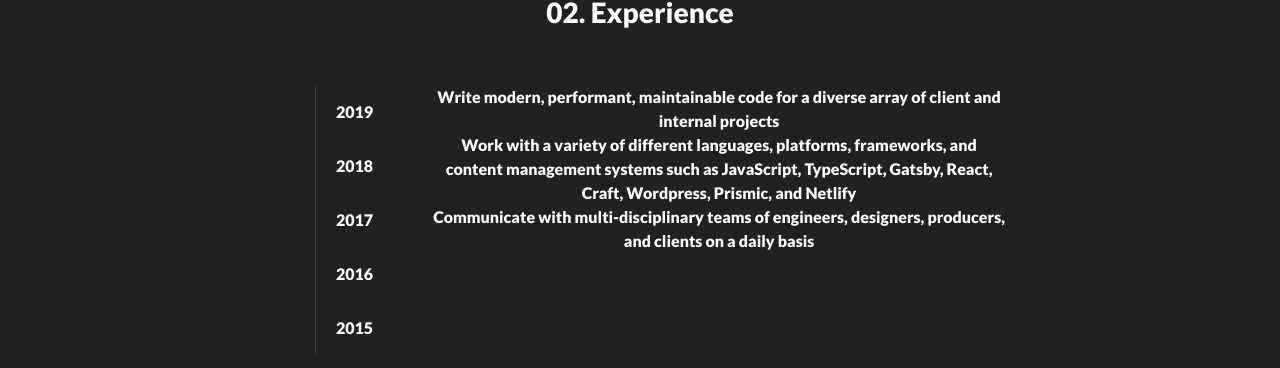
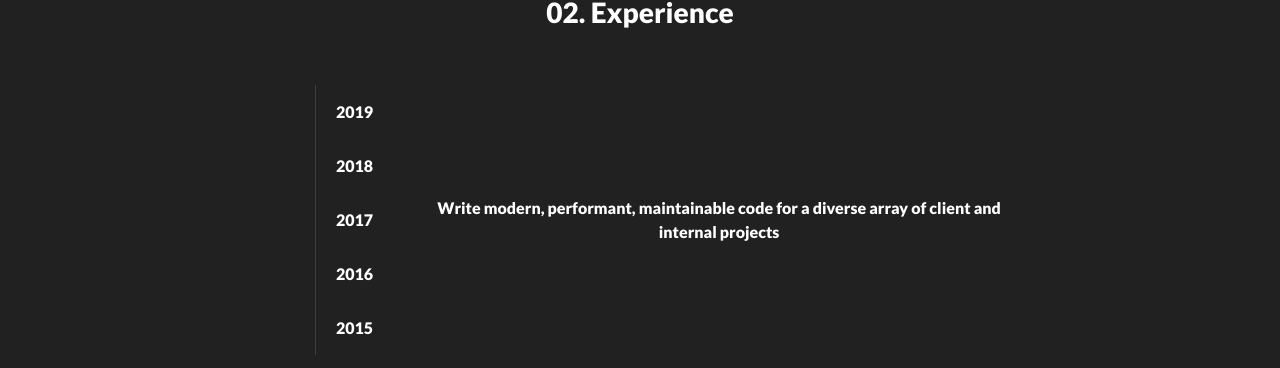
Before and after one commit to meddouribadis/my-react-resume, a React (Create React App) app: page / in a window 1280 px wide. Shown: the part 1266-1634 px from the top of the page. Built offline with nearby package versions, Linux system fonts and the light colour scheme.

Commit message:
Finished script that hide elements :)

```diff
--- a/src/App.css
+++ b/src/App.css
@@ -81,6 +81,7 @@
 .timeline{
   display:flex;
   flex-direction: row;
+  align-items: center;
 }
 
 .timeline ul,li,ol {
@@ -100,6 +101,10 @@
 
 .experienceList li a:hover{
     color: burlywood;
+}
+
+.displayNone{
+  display:none!important;
 }
 
 
--- a/src/components/Timeline.js
+++ b/src/components/Timeline.js
@@ -5,11 +5,21 @@
 
     constructor(){
         super()
+
+        this.state = {
+            active : 2019
+        }
+
         this.revealTheContent = this.revealTheContent.bind(this);
     }
 
     revealTheContent(divId){
-        return console.log(divId.currentTarget.dataset.id);
+
+        let newID = divId.currentTarget.dataset.id;
+            this.setState(() => ({ active: newID  })
+        )
+
+        console.log(this.state.active)
     }
 
     render(){
@@ -28,9 +38,9 @@
                 <div className="experienceTexts">
                     <div>
                         <ul>
-                            <li id="2019" className="textData">Write modern, performant, maintainable code for a diverse array of client and internal projects</li>
-                            <li id="2018" className="textData">Work with a variety of different languages, platforms, frameworks, and content management systems such as JavaScript, TypeScript, Gatsby, React, Craft, Wordpress, Prismic, and Netlify</li>
-                            <li id="2017" className="textData">Communicate with multi-disciplinary teams of engineers, designers, producers, and clients on a daily basis</li>
+                            <li id="2019" className={`textData ${(this.state.active == 2019) ? "" : "displayNone"}`}>Write modern, performant, maintainable code for a diverse array of client and internal projects</li>
+                            <li id="2018" className={`textData ${(this.state.active == 2018) ? "" : "displayNone"}`}>Work with a variety of different languages, platforms, frameworks, and content management systems such as JavaScript, TypeScript, Gatsby, React, Craft, Wordpress, Prismic, and Netlify</li>
+                            <li id="2017" className={`textData ${(this.state.active == 2017) ? "" : "displayNone"}`}>Communicate with multi-disciplinary teams of engineers, designers, producers, and clients on a daily basis</li>
                         </ul>
                     </div>
                 </div>
```
